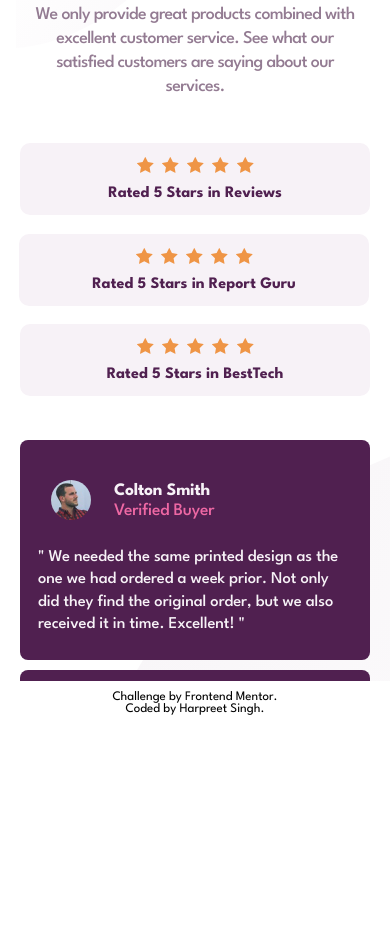
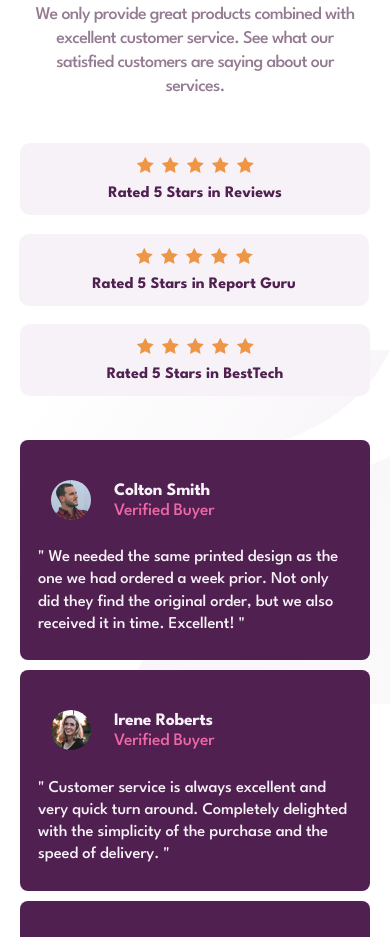
Before and after one commit to harpreet-singh-147/front-end-mentor-social-proof-section, a plain HTML site: page index.html in a window 390 px wide. Shown: the part 163-1100 px from the top of the page. Before the commit the page ends 878 px from the top, so only its background shows below. Drawn offline with Linux system fonts and the light colour scheme.

Commit message:
changed css height - from height:100vh to min-height:100vh

```diff
--- a/css/style.css
+++ b/css/style.css
@@ -23,7 +23,7 @@ html {
 }
 
 body {
-  height: 100vh;
+  min-height: 100vh;
   position: relative;
   font-family: var(--primary-font);
   display: flex;
@@ -212,7 +212,7 @@ body::before {
 
 .attribution {
   position: absolute;
-  bottom: 1rem;
+  bottom: 2rem;
   left: 50%;
   transform: translateX(-50%);
   font-size: 1.3rem;
@@ -305,7 +305,7 @@ body::before {
     left: auto;
     transform: none;
     margin-top: auto;
-    padding-top: 1rem;
+    padding-bottom: 1rem;
     align-self: center;
     width: 100%;
   }
```
